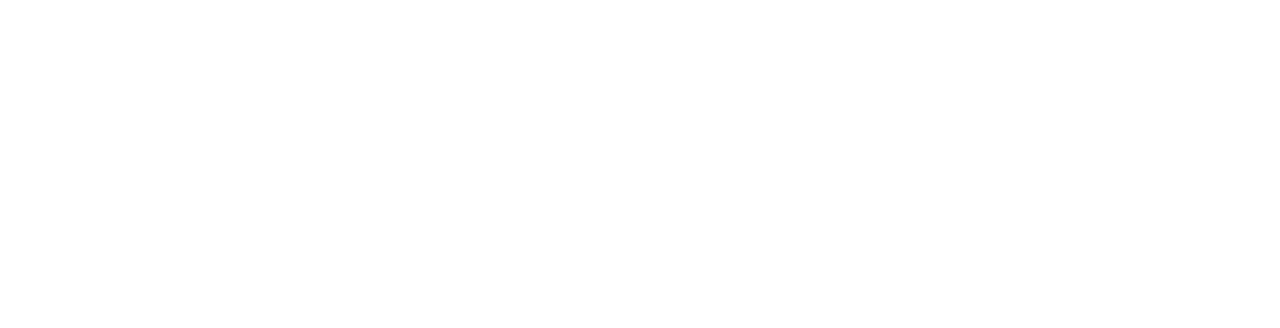
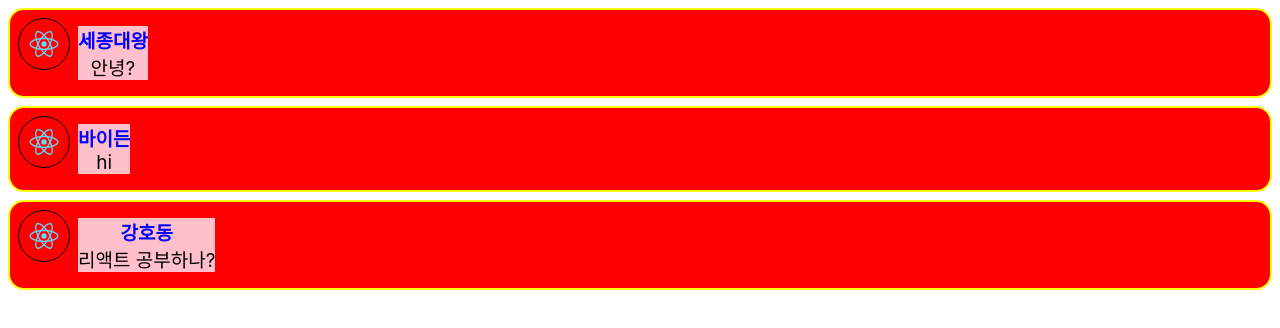
Before and after one commit to wjdwnsdnjs13/React_study, a React (Create React App) app in the folder class/: page /main0324 in a window 1280 px wide. Before the commit this address had no page. Shown: the top 328 px of the page. Built offline with nearby package versions, Linux system fonts and the light colour scheme.

Commit message:
컴포넌트 활용한 댓글 구현

```diff
--- /dev/null
+++ b/class/src/3weeks/Comment.jsx
@@ -0,0 +1,51 @@
+import React from 'react'
+import xxx from '../logo.svg'
+
+const Comment = (props) => {
+    const styles={
+        wrapper:{
+            margin : 8,
+            padding : 8,
+            display : 'flex',
+            flexDirection : 'row',
+            border : '2px solid yellow',
+            borderRadius : 16,
+            backgroundColor : 'red',
+        },
+        imageContainer:{},
+        image:{
+            width : 50,
+            height : 50,
+            borderRadius : 50,
+            border : '1px solid black',
+        },
+        contentContainer:{
+            margin : 8,
+            display : 'flex',
+            flexDirection : 'column',
+            backgroundColor : "pink",
+        },
+        nameText:{
+            color : 'blue',
+            fontSize:19,
+            fontWeight : 'bold',
+        },
+        commentText:{
+            color : 'black',
+            fontSize : 19,
+        }
+    }
+    return (
+        <div style={styles.wrapper}>
+            <div style={styles.imageContainer}>
+                <img src={xxx} style={styles.image} alt="그림없어!" />
+            </div>
+            <div style={styles.contentContainer}>
+                <span style={styles.nameText}>{props.name}</span>
+                <span style={styles.commentText}>{props.comment}</span>
+
+            </div>
+        </div>
+    )
+}
+export default Comment
--- /dev/null
+++ b/class/src/3weeks/CommentList.jsx
@@ -0,0 +1,14 @@
+import React from 'react';
+import Comment from './Comment';
+
+const CommentList = (props) => {
+  return (
+    <div>
+      <Comment name={'세종대왕'} comment={'안녕?'}/>
+      <Comment name={'바이든'} comment={'hi'}/>
+      <Comment name={'강호동'} comment={'리액트 공부하나?'}/>
+    </div>
+  )
+}
+
+export default CommentList
--- /dev/null
+++ b/class/src/3weeks/main0324.js
@@ -0,0 +1,12 @@
+import React from 'react'
+import CommentList from './CommentList'
+
+const main0324 = () => {
+  return (
+    <div>
+      <CommentList/>
+    </div>
+  )
+}
+
+export default main0324
--- a/class/src/App.js
+++ b/class/src/App.js
@@ -6,6 +6,7 @@
 import Article from "./Article";
 import { BrowserRouter as Router, Route, Routes } from 'react-router-dom';
 import Main0317 from "./0317/main0317";
+import Main0324 from "./3weeks/main0324";
 import Main from './Main';
 
 
@@ -15,7 +16,8 @@
     <div className="App">
       <BrowserRouter>
         <Routes>
-          <Route path='/0317' element={<Main0317/>}/>
+          <Route path='/main0317' element={<Main0317/>}/>
+          <Route path='/main0324' element={<Main0324/>}/>
           <Route path='/' element={<Main/>}/>
 
         </Routes>
--- a/class/src/Main.js
+++ b/class/src/Main.js
@@ -5,7 +5,8 @@
   return (
     <div>
       <h1>hi</h1>
-      <Link to="/main0317">2주차</Link>
+      <Link to="/main0317">2주차</Link><br/>
+      <Link to="/main0324">3주차</Link>
     </div>
   )
 }
```
